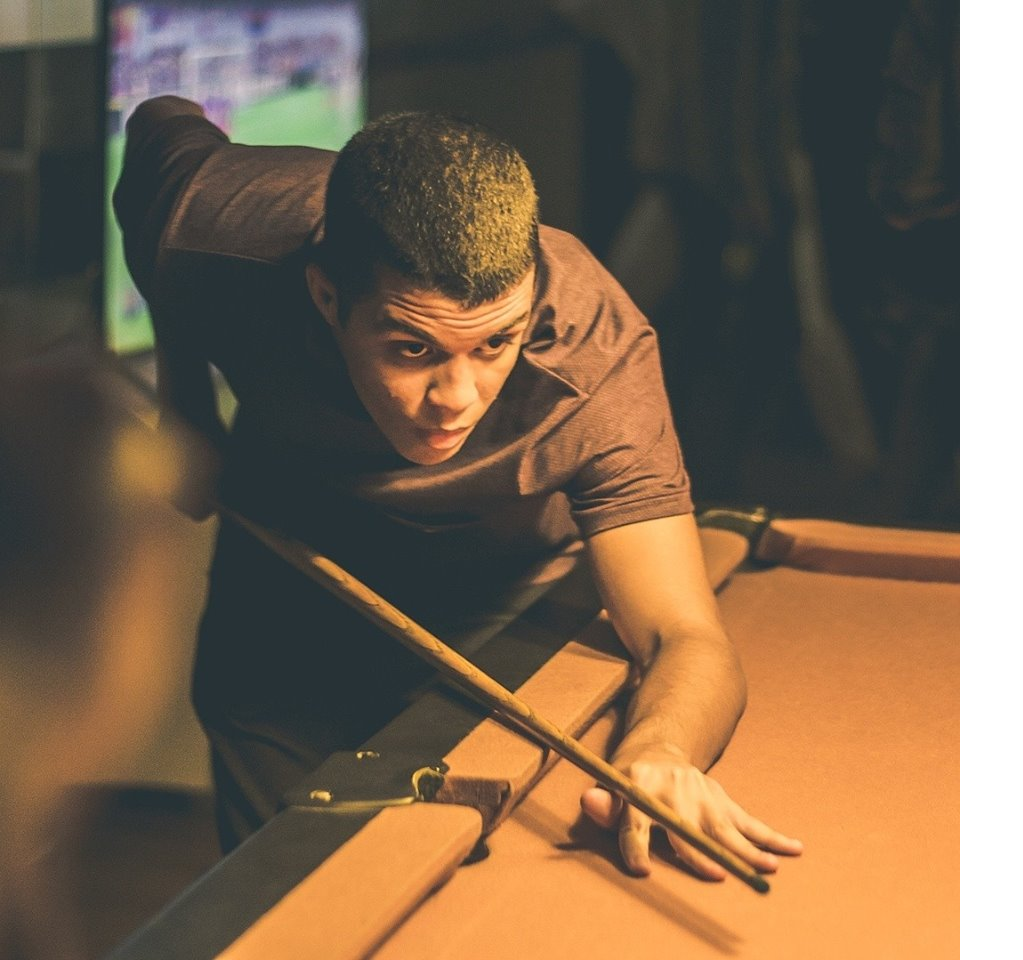
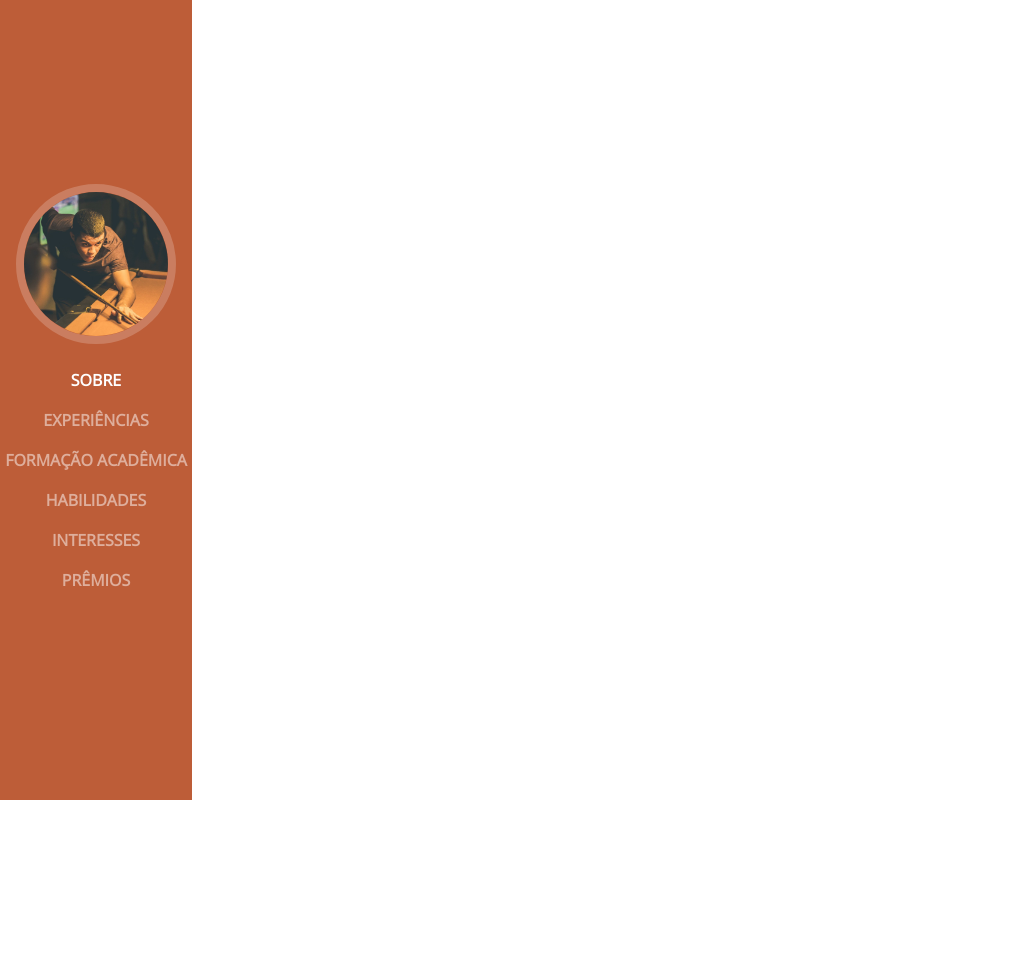
Before and after one commit to weberschool/portfolio-bootcamp, a plain HTML site: page index.html in a window 1280 px wide. Shown: the top 960 px of the page, without its empty margins (0-1023 px from the left). After the commit the page ends 800 px from the top, so only its background shows below. Drawn offline with nearby package versions, Linux system fonts and the light colour scheme.

Commit message:
Estiliza a sidebar do portfolio

```diff
--- a/css/style.css
+++ b/css/style.css
@@ -9,3 +9,65 @@
   padding: 0;
   font-family: 'Open Sans',serif;
 }
+
+.container {
+  display: flex;
+  flex-flow: row nowrap;
+  height: 100%;
+  overflow: hidden;
+}
+
+.container aside {
+  display: flex;
+  flex: 15%;
+  max-width: 15%;
+  height: 100%;
+  background-color: #bd5d38;
+  flex-flow: column nowrap;
+  justify-content: center;
+  align-items: center;
+  align-content: center;
+}
+
+.container aside img {
+  height: 160px;
+  border-radius: 100%;
+  border: .5rem solid rgba(255,255,255,.2);
+}
+
+.container aside ul {
+  width: 100%;
+  height: auto;
+  display: flex;
+  flex-flow: column nowrap;
+  justify-content: space-around;
+  padding: 0;
+}
+
+.container aside ul li {
+  height: 40px;
+  display: flex;
+  justify-content: center;
+  align-items: center;
+  list-style: none;
+  cursor: pointer;
+  font-size: 1rem;
+  font-weight: 600;
+  text-transform: uppercase;
+  color: rgba(255,255,255,.5)
+}
+
+.container aside ul li:hover {
+  color: rgba(255,255,255,.75);
+}
+
+.active-link {
+  color: #fff !important;
+}
+
+.container main {
+  flex: 85%;
+  max-width: 85%;
+  background-color: #fff;
+  flex-flow: column nowrap;
+}
```
